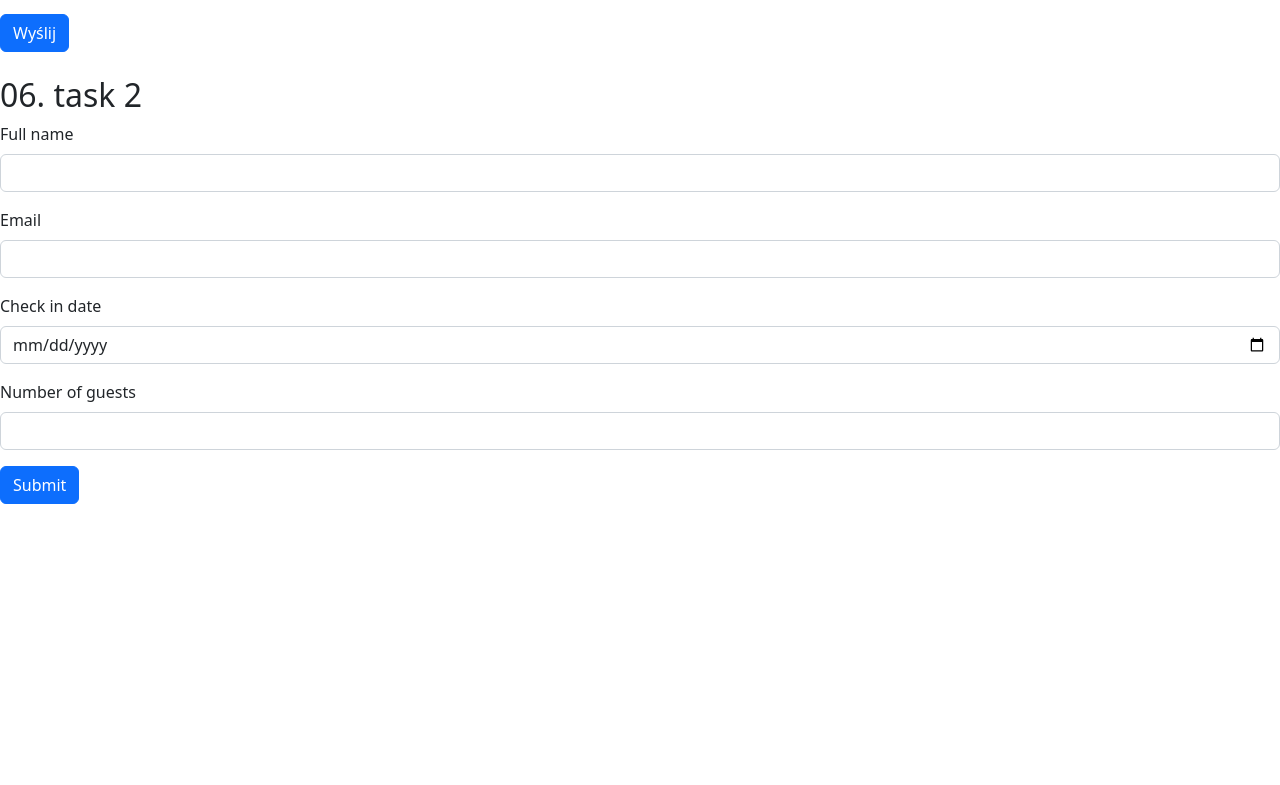
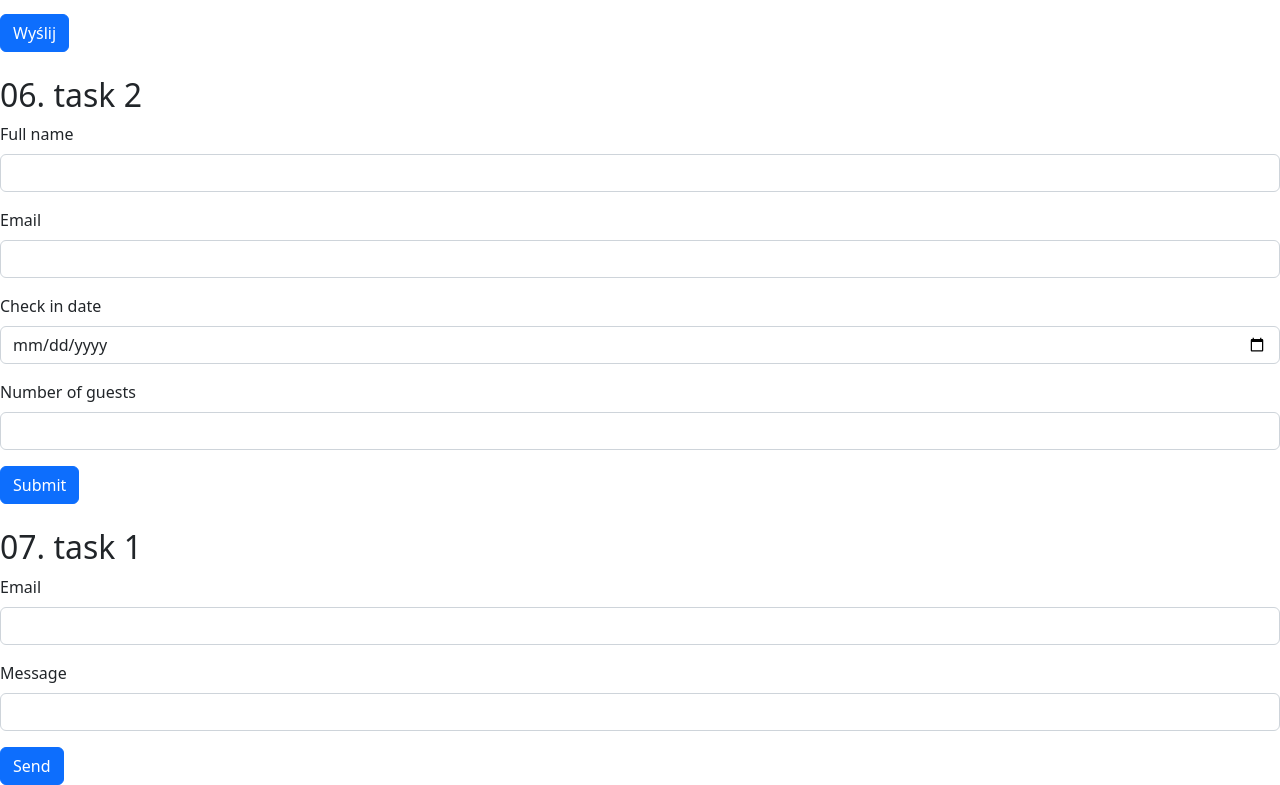
Before and after one commit to epkisiel/zadania_react, a React (Create React App) app: page / in a window 1280 px wide. Shown: the part 1584-2369 px from the top of the page. Before the commit the page ends 2088 px from the top, so only its background shows below. Built offline with nearby package versions, Linux system fonts and the light colour scheme.

Commit message:
FeedbackForm

```diff
--- a/package.json
+++ b/package.json
@@ -3,6 +3,7 @@
   "version": "0.1.0",
   "private": true,
   "dependencies": {
+    "@hookform/resolvers": "^5.2.2",
     "@testing-library/dom": "^10.4.1",
     "@testing-library/jest-dom": "^6.9.1",
     "@testing-library/react": "^16.3.0",
@@ -12,7 +13,8 @@
     "react-dom": "^19.2.0",
     "react-hook-form": "^7.66.1",
     "react-scripts": "5.0.1",
-    "web-vitals": "^2.1.4"
+    "web-vitals": "^2.1.4",
+    "zod": "^4.1.13"
   },
   "scripts": {
     "start": "react-scripts start",
--- a/src/App.jsx
+++ b/src/App.jsx
@@ -4,6 +4,7 @@ import ContactForm from  "./components/ContactForm"
 import BookingForm from  "./components/BookingForm"
 import NewsletterForm from  "./components/NewsletterForm"
 import ReservationForm from "./components/ReservationForm"
+import FeedbackForm from "./components/FeedbackForm"
 
 function App() {
   return (
@@ -25,6 +26,9 @@ function App() {
       <br/>
       <h2>06. task 2</h2>
       <ReservationForm/>
+      <br/>
+      <h2>07. task 1</h2>
+      <FeedbackForm/>
     </>
   );
 }
--- /dev/null
+++ b/src/components/FeedbackForm.jsx
@@ -0,0 +1,40 @@
+import React from "react";
+import {useForm} from "react-hook-form";
+import {z} from "zod";
+import {zodResolver} from "@hookform/resolvers/zod";
+
+const correctEmail=/^[^\s@]+@[^\s@]+\.[^\s@]+$/;
+
+const schema=z.object({
+    email: z.email({pattern:correctEmail}, {message:"Incorrect email format."}),
+    message: z.string().min(10, {message:"Message must contain at least 10 characters."})
+});
+
+function FeedbackForm(){
+    const{register, handleSubmit, formState:{errors}}=useForm({resolver: zodResolver(schema)});
+
+    function onSubmit(data){
+        console.log("Data: "+data);
+    }
+
+    return(
+        <form onSubmit={handleSubmit(onSubmit)}>
+            <div className="mb-3">
+                <label htmlFor="email" className="form-label">Email</label>
+                <input type="email" id="email" className='form-control' {...register("email")}/>
+
+                {errors.email && <p className="text-danger">{errors.email.message}</p>}
+            </div>
+
+            <div className="mb-3">
+                <label htmlFor="message" className="form-label">Message</label>
+                <input type="text" id="message" className='form-control' {...register("message")}/>
+
+                {errors.message && <p className="text-danger">{errors.message.message}</p>}
+            </div>
+
+            <button type="submit" className="btn btn-primary">Send</button>
+        </form>
+    )
+}
+export default FeedbackForm
```
Also changed, not shown: 1 other file (tests, documents, lock files or other folders).
